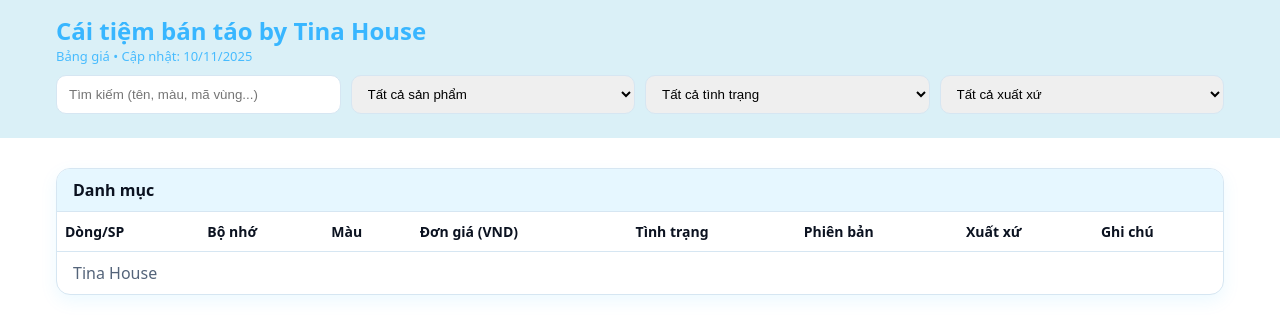
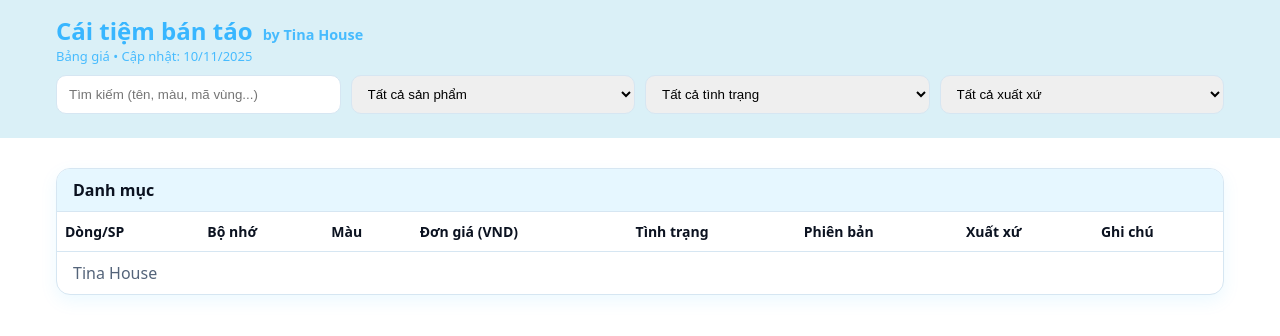
Before and after one commit to binhne128/Web-TiNaHouse, a plain HTML site: page index.html in a window 1280 px wide. Drawn offline with Linux system fonts and the light colour scheme; no server answers.

Commit message:
Add subtitle-small class to index.html
Add subtitle-small class for styling subtitles.

```diff
--- a/index.html
+++ b/index.html
@@ -35,6 +35,13 @@
   th, td { padding:10px 8px; border-bottom:1px solid var(--border); text-align:left; white-space:nowrap; }
   tbody tr.groupname td { background:#f9fcff; font-weight:900; font-size:15px; color:#082947 }
   tbody tr:hover { background:#f6fbff; }
+  .subtitle-small {
+  font-size: 60%;
+  font-weight: 600;
+  opacity: 0.9;
+  margin-left: 4px;
+}
+
 </style>
 <script>
 const URL_ALL = "https://docs.google.com/spreadsheets/d/e/2PACX-1vTIX7R256R4ZQaXi9oweljUcdX8r-GZFGmGUcaA715W8IaR-8cy__pW5unIi4kqtor8y_cGiyoZpXoU/pub?output=csv";
```
